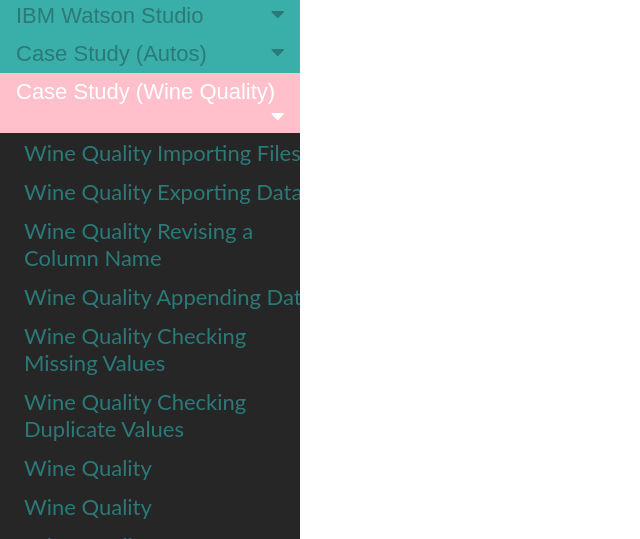
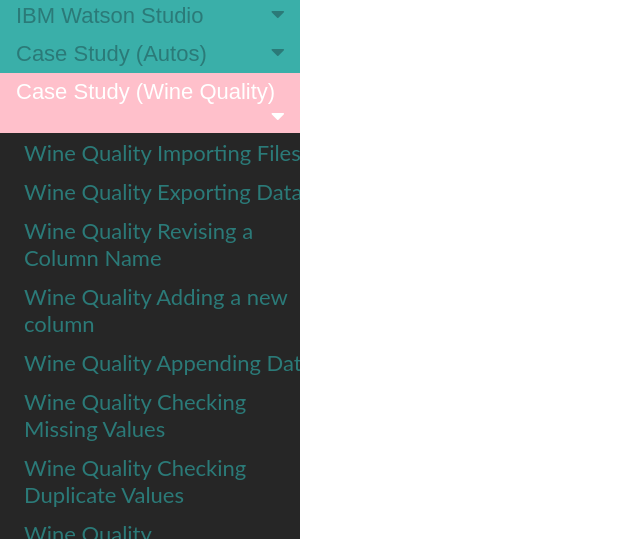
Before and after one commit to baharehgk/baharehgk.github.io, a plain HTML site: page index.html in a window 1280 px wide. Both pictures are taken after a click on the button "Case Study (Wine Quality)". Shown: the part 261-800 px from the top of the page, without its empty margins (0-640 px from the left). Drawn offline with Linux system fonts and the light colour scheme.

Commit message:
Update index.html

```diff
--- a/index.html
+++ b/index.html
@@ -186,10 +186,10 @@ body {
     <a href="https://DataScienceSchools.github.io/wineimport.html">Wine Quality Importing Files</a>
     <a href="https://DataScienceSchools.github.io/wineexport.html">Wine Quality Exporting Data</a>
     <a href="https://DataScienceSchools.github.io/winecolumnname.html">Wine Quality Revising a Column Name</a>
+    <a href="https://DataScienceSchools.github.io/.html">Wine Quality Adding a new column</a>
     <a href="https://DataScienceSchools.github.io/wineappendingdata.html">Wine Quality Appending Data</a>
     <a href="https://DataScienceSchools.github.io/winemissingvalues.html">Wine Quality Checking Missing Values</a>
     <a href="https://DataScienceSchools.github.io/wineduplicate.html">Wine Quality Checking Duplicate Values</a>
-    <a href="https://DataScienceSchools.github.io/.html">Wine Quality</a>
     <a href="https://DataScienceSchools.github.io/.html">Wine Quality</a>
     <a href="https://DataScienceSchools.github.io/.html">Wine Quality</a>
     <a href="https://DataScienceSchools.github.io/.html">Wine Quality</a>
```
